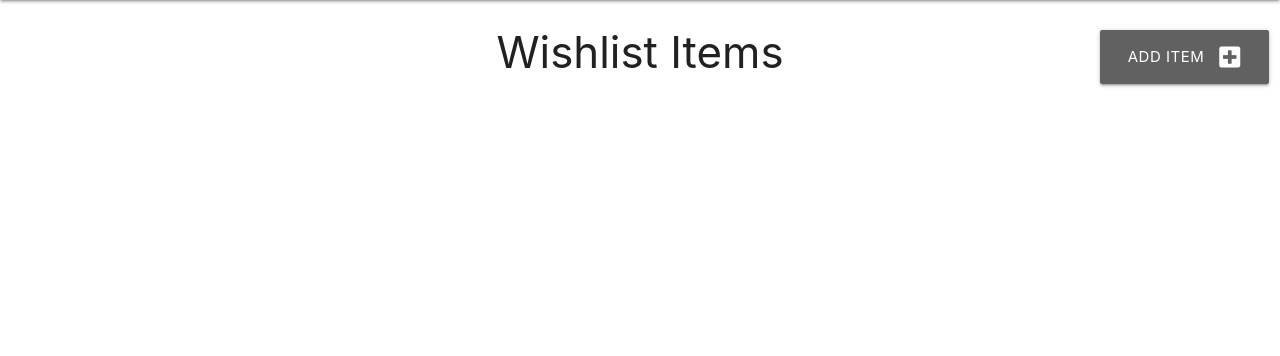
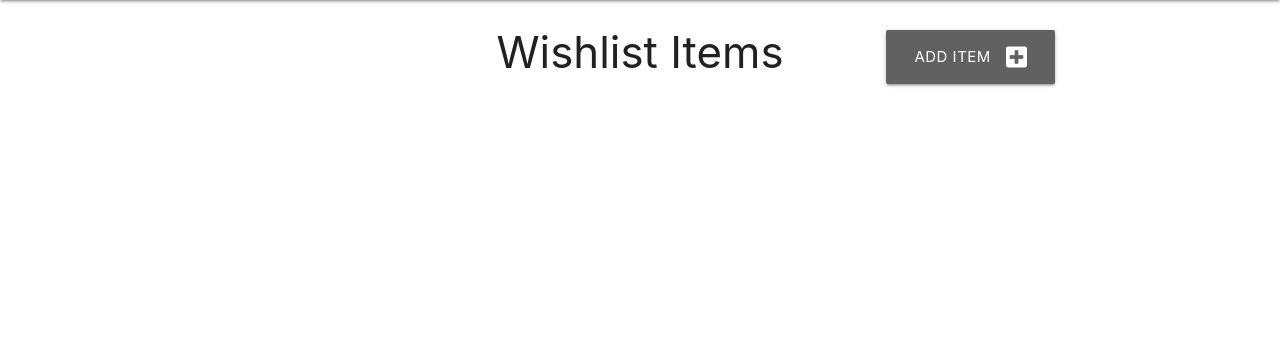
Before and after one commit to mutkovicova/personal-wishlist-project3, a Flask app: page / in a window 1280 px wide. Shown: the part 64-420 px from the top of the page. Run offline with Flask 2, Linux system fonts and the light colour scheme; data that the repository does not hold is empty.

Commit message:
responsiveness

```diff
--- a/wishlist/templates/items.html
+++ b/wishlist/templates/items.html
@@ -5,7 +5,7 @@
     <div class="col s8 push-s2">
         <h3 class="grey-text text-darken-4 center-align">Wishlist Items</h3>
     </div>
-    <div class="col s4 right-align add-button">
+    <div class="col s4 m2 right-align add-button">
         <a href="{{ url_for('add_item') }}" class="btn-large grey darken-2">
             Add Item <i class="fas fa-plus-square right"></i>
         </a>
@@ -14,7 +14,7 @@
 
 <div class="row">
     {% for item in items %}
-    <div class="col s4">
+    <div class="col s4 m6">
         <div class="card amber accent-4">
             <div class="card-content">
                 <span class="card-title">{{ item.item_name }}</span>
```
